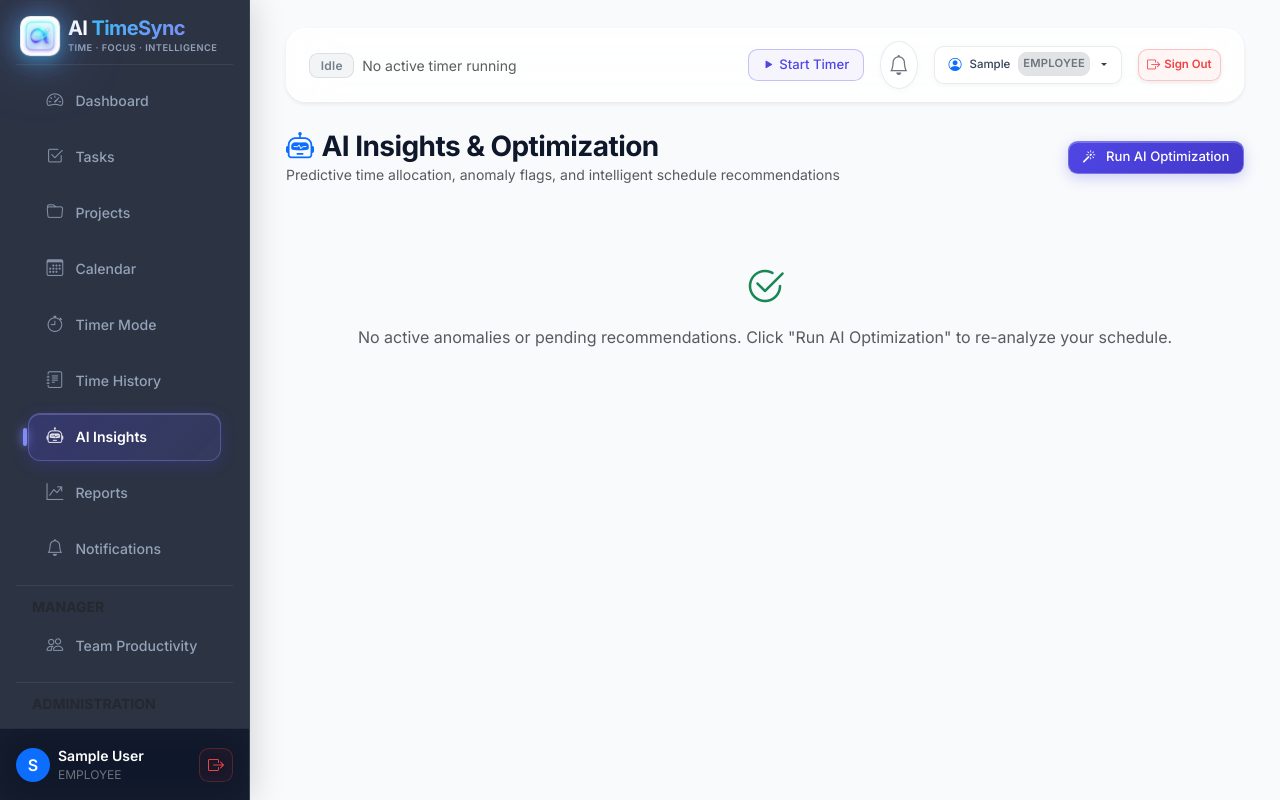
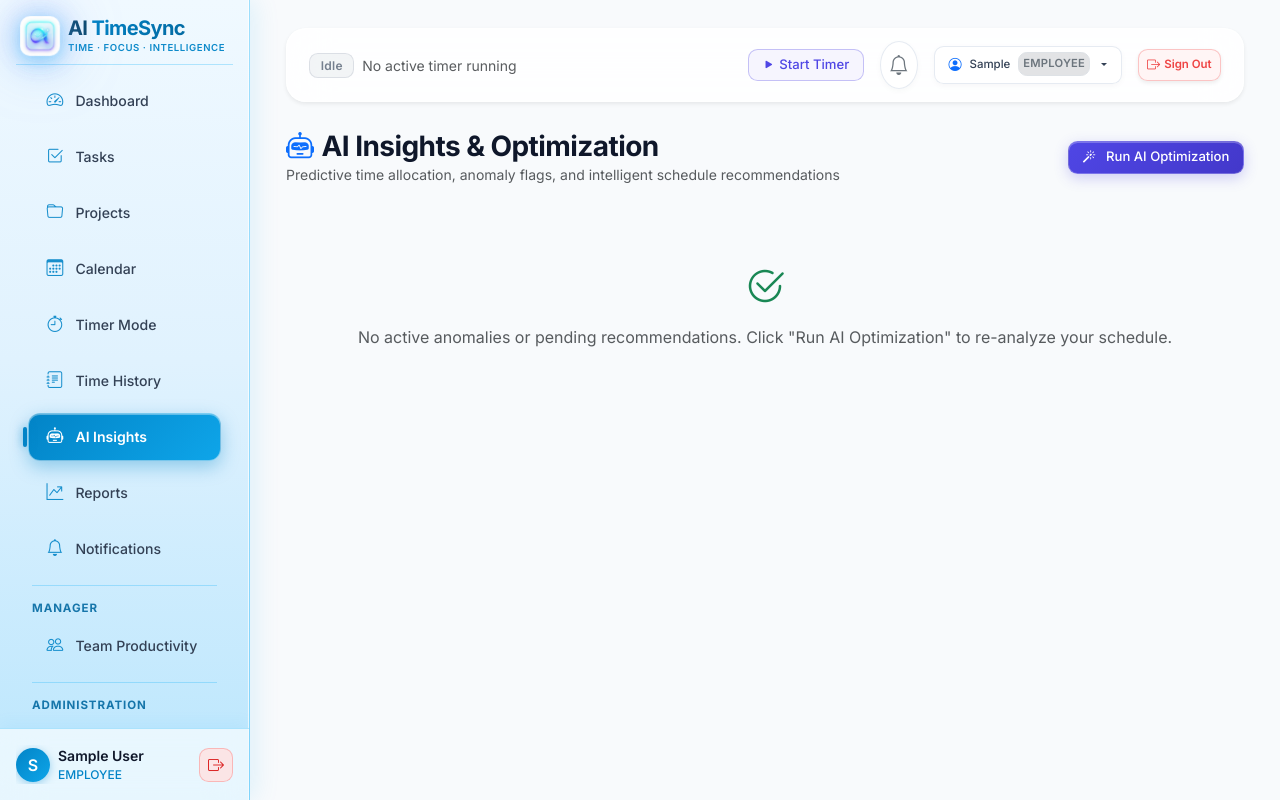
Before and after one commit to lio-dinesh/AI_Timemanagemant, a Django app: page /ai/ in a window 1280 px wide. Run offline with Django 5.2, Linux system fonts and the light colour scheme; the visitor is signed in with stand-in values (Sample User, id 1); data that the repository does not hold is empty; parts of the project's set-up code (start-up, migrations or seed data) failed here and were passed over; some libraries are stand-ins or nearby versions.

Commit message:
Update navigation sidebar to light blue theme matching AI command bar

```diff
--- a/static/css/custom.css
+++ b/static/css/custom.css
@@ -84,11 +84,11 @@ h6 {
 
 .app-sidebar {
   width: var(--sidebar-width);
-  background: var(--glass-dark-bg) !important;
-  backdrop-filter: var(--glass-dark-blur);
-  -webkit-backdrop-filter: var(--glass-dark-blur);
-  border-right: 1px solid var(--glass-dark-border);
-  box-shadow: var(--glass-dark-shadow);
+  background: linear-gradient(180deg, #f0f9ff 0%, #e0f2fe 45%, #bae6fd 100%) !important;
+  backdrop-filter: blur(28px);
+  -webkit-backdrop-filter: blur(28px);
+  border-right: 1px solid rgba(56, 189, 248, 0.45) !important;
+  box-shadow: 4px 0 25px rgba(14, 165, 233, 0.12), inset -1px 0 0 rgba(255, 255, 255, 0.7) !important;
   height: 100vh;
   position: fixed;
   top: 0;
@@ -98,6 +98,7 @@ h6 {
   flex-direction: column;
   overflow: hidden;
   transition: transform 0.3s cubic-bezier(0.4, 0, 0.2, 1);
+  color: #0f172a;
 }
 
 .sidebar-backdrop {
@@ -107,7 +108,7 @@ h6 {
   left: 0;
   width: 100vw;
   height: 100vh;
-  background: rgba(15, 23, 42, 0.6);
+  background: rgba(15, 23, 42, 0.5);
   backdrop-filter: blur(4px);
   -webkit-backdrop-filter: blur(4px);
   z-index: 1035;
@@ -126,7 +127,7 @@ h6 {
     height: 100vh !important;
     z-index: 1080 !important;
     transform: translateX(-100%);
-    box-shadow: 10px 0 30px rgba(0, 0, 0, 0.5) !important;
+    box-shadow: 10px 0 30px rgba(14, 165, 233, 0.25) !important;
   }
 
   .app-sidebar.show {
@@ -151,12 +152,46 @@ h6 {
   }
 }
 
+/* Sidebar Brand Styling */
+.app-sidebar .brand-title {
+  color: #0c4a6e !important;
+  font-weight: 700;
+}
+
+.app-sidebar .brand-title .text-gradient-cyan {
+  background: linear-gradient(135deg, #0284c7 0%, #0369a1 100%) !important;
+  -webkit-background-clip: text !important;
+  -webkit-text-fill-color: transparent !important;
+}
+
+.app-sidebar .brand-subtitle {
+  color: #0284c7 !important;
+  font-weight: 600;
+  font-size: 0.6rem;
+  letter-spacing: 0.06em;
+  opacity: 0.95;
+}
+
+.app-sidebar .sidebar-divider {
+  border: 0;
+  border-top: 1px solid rgba(56, 189, 248, 0.35) !important;
+  opacity: 1 !important;
+}
+
+.app-sidebar .sidebar-heading {
+  color: #0369a1 !important;
+  font-size: 0.72rem;
+  letter-spacing: 0.08em;
+  font-weight: 700 !important;
+  opacity: 0.9;
+}
+
 .app-sidebar .sidebar-nav {
   overflow-y: auto;
   flex: 1 1 auto;
   min-height: 0;
   scrollbar-width: thin;
-  scrollbar-color: rgba(255, 255, 255, 0.12) transparent;
+  scrollbar-color: rgba(2, 132, 199, 0.25) transparent;
 }
 
 .app-sidebar .sidebar-nav::-webkit-scrollbar {
@@ -164,12 +199,12 @@ h6 {
 }
 
 .app-sidebar .sidebar-nav::-webkit-scrollbar-thumb {
-  background: rgba(255, 255, 255, 0.18);
+  background: rgba(2, 132, 199, 0.25);
   border-radius: 4px;
 }
 
 .app-sidebar .nav-link {
-  color: #94a3b8;
+  color: #334155 !important;
   padding: 0.65rem 1.1rem;
   border-radius: 0.75rem;
   margin: 0.25rem 0.75rem;
@@ -184,29 +219,37 @@ h6 {
 
 .app-sidebar .nav-link i {
   font-size: 1.05rem;
-  opacity: 0.85;
+  color: #0284c7;
+  opacity: 0.9;
   transition: transform 180ms ease, color 180ms ease;
 }
 
 .app-sidebar .nav-link:hover:not(.active) {
-  color: #f8fafc;
-  background: rgba(255, 255, 255, 0.06);
-  border: 1px solid rgba(255, 255, 255, 0.08);
-  transform: translateX(2px);
+  color: #0c4a6e !important;
+  background: rgba(255, 255, 255, 0.75) !important;
+  border: 1px solid rgba(56, 189, 248, 0.45) !important;
+  box-shadow: 0 4px 12px rgba(14, 165, 233, 0.12);
+  transform: translateX(3px);
 }
 
 .app-sidebar .nav-link:hover:not(.active) i {
-  color: #818cf8;
+  color: #0284c7;
+  transform: scale(1.1);
 }
 
-/* Refined Glass Pill Active Navigation */
+/* Refined Light-Blue Pill Active Navigation */
 .app-sidebar .nav-link.active {
-  background: linear-gradient(135deg, rgba(79, 70, 229, 0.26) 0%, rgba(99, 102, 241, 0.14) 100%) !important;
+  background: linear-gradient(135deg, #0284c7 0%, #0ea5e9 100%) !important;
   color: #ffffff !important;
-  font-weight: 600;
-  border: 1px solid rgba(129, 140, 248, 0.38) !important;
-  box-shadow: 0 4px 16px rgba(79, 70, 229, 0.22), inset 0 1px 0 rgba(255, 255, 255, 0.18) !important;
+  font-weight: 600 !important;
+  border: 1px solid rgba(255, 255, 255, 0.45) !important;
+  box-shadow: 0 6px 18px rgba(2, 132, 199, 0.35), inset 0 1px 0 rgba(255, 255, 255, 0.35) !important;
   position: relative;
+}
+
+.app-sidebar .nav-link.active i {
+  color: #ffffff !important;
+  opacity: 1 !important;
 }
 
 .app-sidebar .nav-link.active::before {
@@ -216,18 +259,48 @@ h6 {
   top: 50%;
   transform: translateY(-50%);
   width: 4px;
-  height: 18px;
+  height: 20px;
   border-radius: 4px;
-  background: #818cf8;
-  box-shadow: 0 0 10px #818cf8;
+  background: #0284c7;
+  box-shadow: 0 0 10px rgba(2, 132, 199, 0.6);
 }
 
+/* Sidebar Footer */
 .app-sidebar .sidebar-footer {
   flex-shrink: 0;
-  background: rgba(15, 23, 42, 0.75) !important;
-  backdrop-filter: blur(18px);
-  -webkit-backdrop-filter: blur(18px);
-  border-top: 1px solid rgba(255, 255, 255, 0.08) !important;
+  background: rgba(255, 255, 255, 0.65) !important;
+  backdrop-filter: blur(20px);
+  -webkit-backdrop-filter: blur(20px);
+  border-top: 1px solid rgba(56, 189, 248, 0.35) !important;
+  box-shadow: 0 -4px 16px rgba(14, 165, 233, 0.06);
+}
+
+.app-sidebar .sidebar-footer .sidebar-user-name {
+  color: #0f172a !important;
+}
+
+.app-sidebar .sidebar-footer .sidebar-user-role {
+  color: #0284c7 !important;
+  font-weight: 500;
+}
+
+.app-sidebar .sidebar-footer .sidebar-avatar {
+  background: linear-gradient(135deg, #0284c7 0%, #0ea5e9 100%) !important;
+  box-shadow: 0 2px 8px rgba(2, 132, 199, 0.35);
+}
+
+.app-sidebar .sidebar-footer .btn-logout {
+  background: rgba(254, 226, 226, 0.85) !important;
+  border: 1px solid rgba(248, 113, 113, 0.4) !important;
+  color: #dc2626 !important;
+  transition: all 0.2s ease;
+}
+
+.app-sidebar .sidebar-footer .btn-logout:hover {
+  background: #ef4444 !important;
+  border-color: #ef4444 !important;
+  color: #ffffff !important;
+  box-shadow: 0 2px 8px rgba(239, 68, 68, 0.35);
 }
 
 /* ==========================================================================
--- a/templates/components/sidebar.html
+++ b/templates/components/sidebar.html
@@ -1,8 +1,8 @@
 {% load static %}
-<div class="app-sidebar d-flex flex-column text-white">
+<div class="app-sidebar d-flex flex-column">
   <!-- Brand Header -->
   <div class="p-3 pb-2 flex-shrink-0 d-flex align-items-center justify-content-between">
-    <a href="{% url 'user_dashboard' %}" class="d-flex align-items-center text-white text-decoration-none px-1 brand-header-link">
+    <a href="{% url 'user_dashboard' %}" class="d-flex align-items-center text-decoration-none px-1 brand-header-link">
       <div class="logo-breathing-wrap sidebar-logo-wrap me-2">
         <div class="logo-breathing-halo"></div>
         <img src="{% static 'img/logo.png' %}?v=3" alt="AI TimeSync" class="logo-breathing-img sidebar-logo" onerror="this.onerror=null; this.src='/static/img/logo.png';" />
@@ -13,11 +13,11 @@
       </div>
     </a>
     <!-- Mobile Close Drawer Button -->
-    <button type="button" class="btn btn-sm btn-link text-white-50 p-1 d-lg-none" id="sidebarCloseBtn" aria-label="Close Navigation" style="font-size: 1.25rem;">
+    <button type="button" class="btn btn-sm btn-link text-secondary p-1 d-lg-none" id="sidebarCloseBtn" aria-label="Close Navigation" style="font-size: 1.25rem;">
       <i class="bi bi-x-lg"></i>
     </button>
   </div>
-  <hr class="border-secondary opacity-25 mt-0 mb-0 mx-3">
+  <hr class="sidebar-divider mt-0 mb-0 mx-3">
 
   <!-- Scrollable Navigation Area -->
   <div class="sidebar-nav px-3 py-2">
@@ -72,9 +72,9 @@
       </li>
 
       {% if user.is_manager_role %}
-        <hr class="border-secondary opacity-25 my-2">
+        <hr class="sidebar-divider my-2 mx-3">
         <li class="nav-item">
-          <span class="text-uppercase text-muted px-3 small fw-bold">Manager</span>
+          <span class="text-uppercase sidebar-heading px-3 small fw-bold">Manager</span>
         </li>
         <li>
           <a href="{% url 'manager_dashboard' %}" class="nav-link {% if request.resolver_match.url_name == 'manager_dashboard' %}active{% endif %}">
@@ -84,9 +84,9 @@
       {% endif %}
 
       {% if user.is_admin_role %}
-        <hr class="border-secondary opacity-25 my-2">
+        <hr class="sidebar-divider my-2 mx-3">
         <li class="nav-item">
-          <span class="text-uppercase text-muted px-3 small fw-bold">Administration</span>
+          <span class="text-uppercase sidebar-heading px-3 small fw-bold">Administration</span>
         </li>
         <li>
           <a href="{% url 'admin_dashboard' %}" class="nav-link {% if request.resolver_match.url_name == 'admin_dashboard' %}active{% endif %}">
@@ -103,18 +103,18 @@
   </div>
 
   <!-- Pinned Sidebar User Footer with Visible Sign Out Button -->
-  <div class="sidebar-footer p-3 border-top border-secondary border-opacity-25 bg-dark bg-opacity-50">
+  <div class="sidebar-footer p-3">
     <div class="d-flex align-items-center justify-content-between">
-      <a href="{% url 'profile' %}" class="d-flex align-items-center text-white text-decoration-none text-truncate me-2" title="Profile & Preferences">
-        <div class="avatar bg-primary text-white rounded-circle d-flex align-items-center justify-content-center me-2 flex-shrink-0" style="width: 34px; height: 34px; font-weight: 600;">
+      <a href="{% url 'profile' %}" class="d-flex align-items-center text-decoration-none text-truncate me-2" title="Profile & Preferences">
+        <div class="avatar sidebar-avatar text-white rounded-circle d-flex align-items-center justify-content-center me-2 flex-shrink-0" style="width: 34px; height: 34px; font-weight: 600;">
           {{ user.first_name|default:user.username|slice:":1"|upper }}
         </div>
         <div class="d-flex flex-column text-truncate" style="max-width: 120px;">
-          <span class="fw-semibold small text-truncate">{{ user.get_full_name|default:user.username }}</span>
-          <span class="text-secondary small" style="font-size: 0.75rem;">{{ user.role }}</span>
+          <span class="fw-semibold small text-truncate sidebar-user-name">{{ user.get_full_name|default:user.username }}</span>
+          <span class="sidebar-user-role small" style="font-size: 0.75rem;">{{ user.role }}</span>
         </div>
       </a>
-      <a href="{% url 'logout' %}" class="btn btn-sm btn-outline-danger p-1 px-2 d-flex align-items-center gap-1 text-danger border-danger-subtle" title="Sign Out">
+      <a href="{% url 'logout' %}" class="btn btn-sm btn-logout p-1 px-2 d-flex align-items-center gap-1" title="Sign Out">
         <i class="bi bi-box-arrow-right fs-6"></i>
       </a>
     </div>
```
Also changed, not shown: 2 other files.
